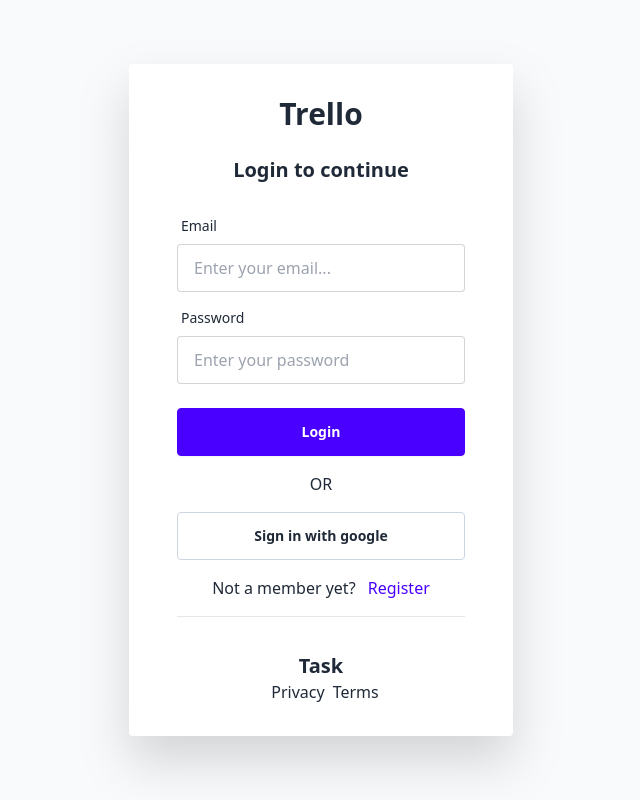
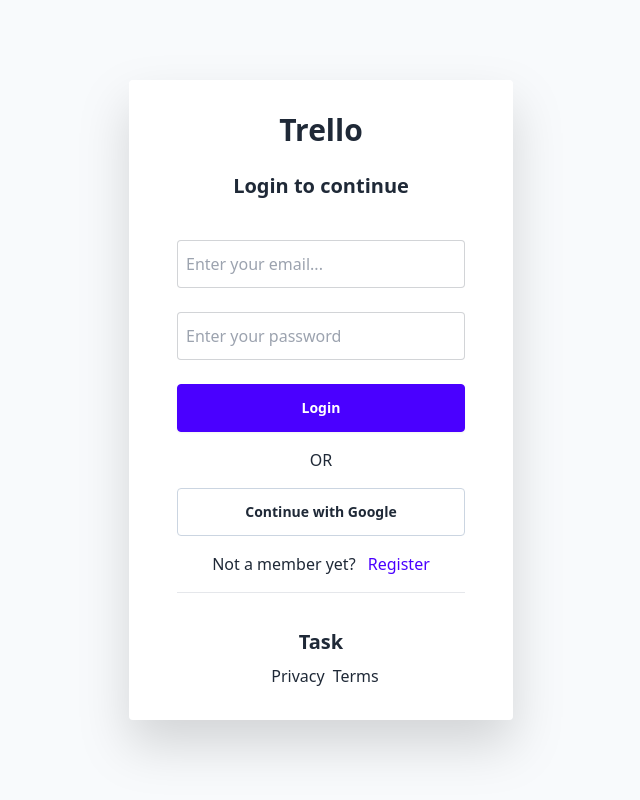
Before and after one commit to billadin/task-management-front, a React (Vite) app: page /login in a window 1280 px wide. Shown: the whole page, without its empty margins (319-959 px from the left). Built offline with nearby package versions, Linux system fonts and the light colour scheme.

Commit message:
login/register inputs label removed

```diff
--- a/src/Components/FormInput.jsx
+++ b/src/Components/FormInput.jsx
@@ -11,7 +11,7 @@
           name={name}
           defaultValue={defaultValue}
           placeholder={placeholder}
-          className={`input input-bordered ${size} rounded-[4px]`}
+          className={`input input-bordered ${size} rounded-[4px] p-2`}
           readOnly={readOnly ? true : false}
         />
       </div>
--- a/src/pages/Login.jsx
+++ b/src/pages/Login.jsx
@@ -26,13 +26,11 @@
             </p>
             <FormInput
               type="email"
-              label="email"
               name="email"
               placeholder="Enter your email..."
             />
             <FormInput
               type="password"
-              label="password"
               name="password"
               placeholder="Enter your password"
             />
@@ -51,7 +49,7 @@
               type="submit"
               className="btn btn-ghost rounded-[4px] btn-block border border-slate-300"
             >
-              Sign in with google
+              Continue with Google
             </button>
           </div>
           <p className="text-center my-4">
@@ -67,7 +65,7 @@
           <hr className="h-1" />
 
           <div className="text-center my-8 space-x-2">
-            <h2 className="font-semibold text-xl">Task</h2>
+            <h2 className="font-semibold text-xl mb-2">Task</h2>
             <Link>Privacy</Link>
             <Link>Terms</Link>
           </div>
--- a/src/pages/Register.jsx
+++ b/src/pages/Register.jsx
@@ -26,13 +26,11 @@
             </p>
             <FormInput
               type="email"
-              label="email"
               name="email"
               placeholder="Enter your email..."
             />
             <FormInput
               type="password"
-              label="password"
               name="password"
               placeholder="Enter your password"
             />
@@ -51,7 +49,7 @@
               type="submit"
               className="btn btn-ghost rounded-[4px] btn-block border border-slate-300"
             >
-              Sign in with google
+              Continue with Google
             </button>
           </div>
           <p className="text-center my-4">
@@ -67,7 +65,7 @@
           <hr className="h-1" />
 
           <div className="text-center my-8 space-x-2">
-            <h2 className="font-semibold text-xl">Task</h2>
+            <h2 className="font-semibold text-xl mb-2">Task</h2>
             <Link>Privacy</Link>
             <Link>Terms</Link>
           </div>
```
